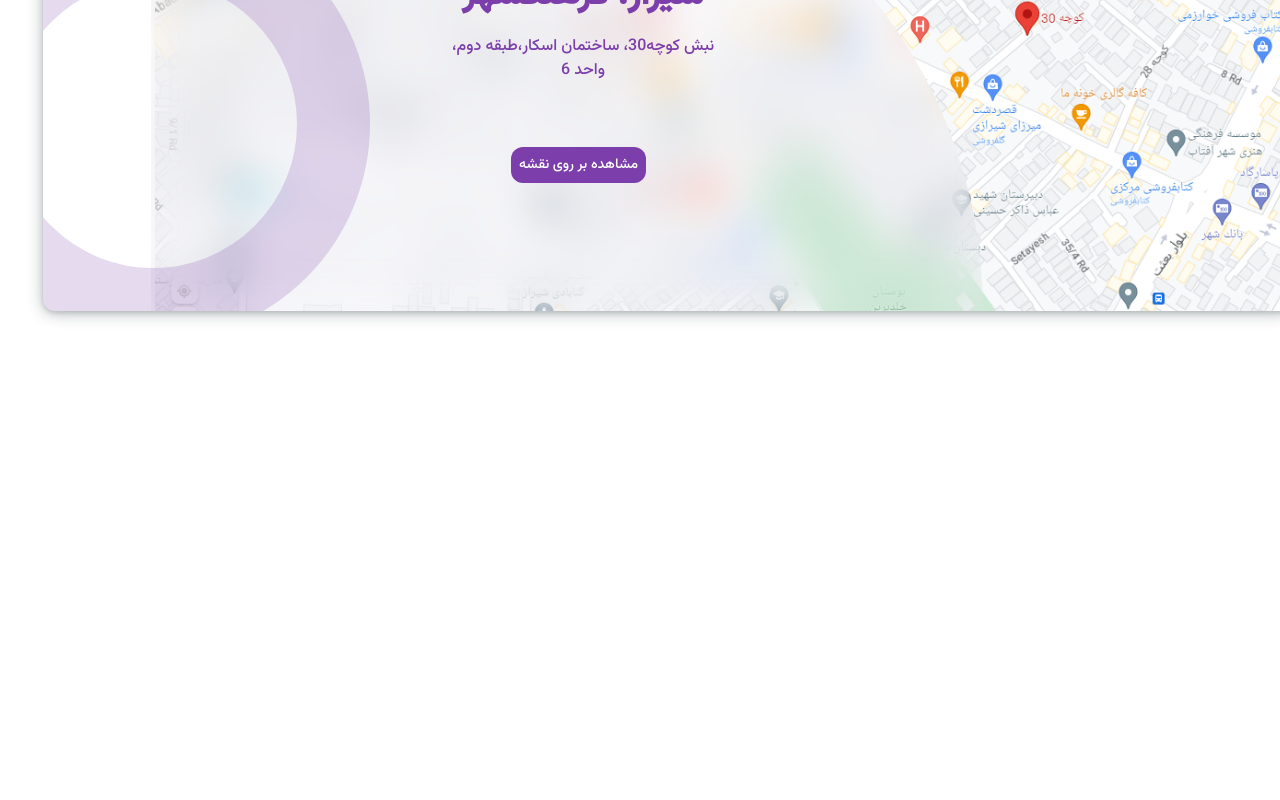
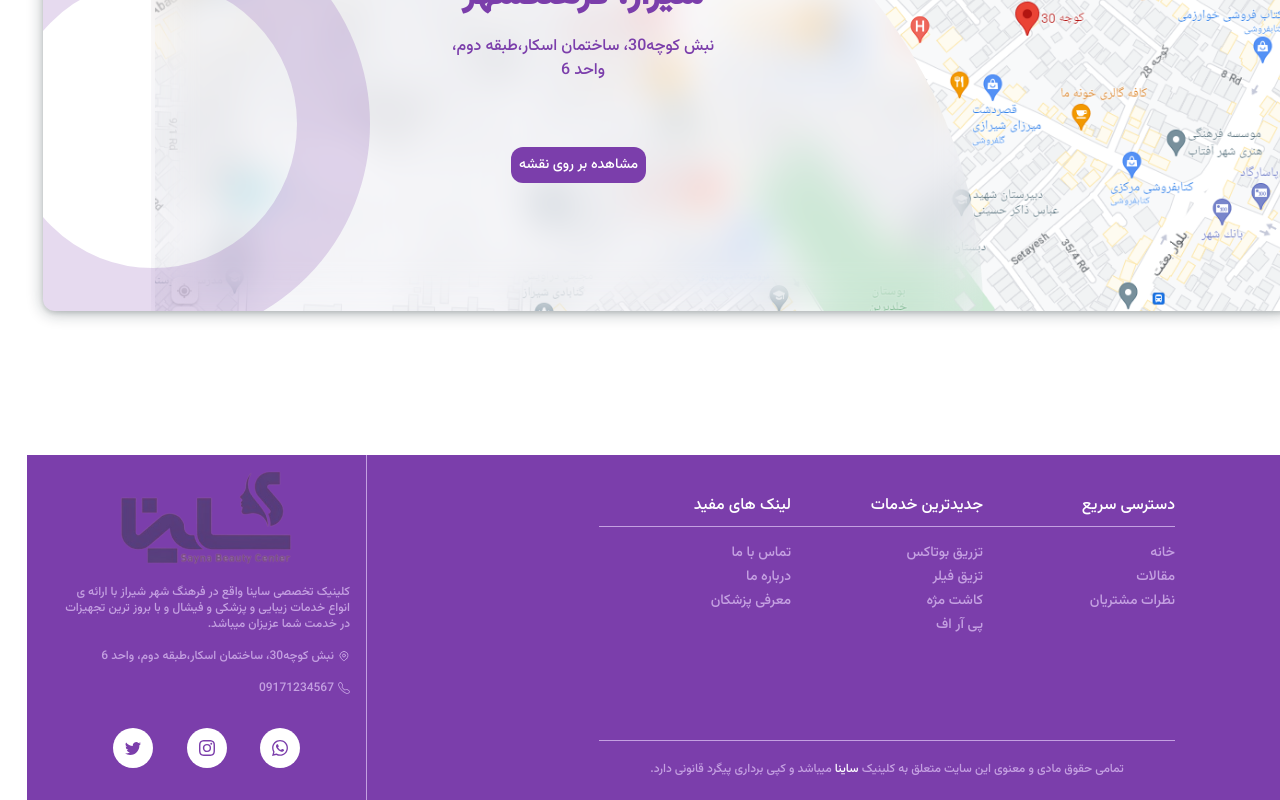
Before and after one commit to rezafarhangian/Saina-Beauty-Clinic, a React (Create React App) app: page / in a window 1280 px wide. Shown: the part 5145-5945 px from the top of the page. Before the commit the page ends 5536 px from the top, so only its background shows below. Built offline with nearby package versions, Linux system fonts and the light colour scheme.

Commit message:
The creation of the footer is finished

```diff
--- a/src/Components/AboutUsSection.jsx
+++ b/src/Components/AboutUsSection.jsx
@@ -2,7 +2,7 @@ import React from "react";
 
 export default function AboutUsSection() {
   return (
-    <div className="container relative -top-20">
+    <div className="container relative -top-20 mb-16">
       <div className="text-center relative">
         <img className="absolute hidden lg:block right-72 xl:right-96 2xl:right-[500px] -top-20" src="./Images/AboutUsSection/Ellipse.svg" alt="Ellipse" />
         <h2 className="text-3xl md:text-5xl text-[#363E4E]">
--- /dev/null
+++ b/src/Components/Footer.jsx
@@ -0,0 +1,91 @@
+import React from "react";
+import { HiOutlineLocationMarker } from "react-icons/hi";
+import { BsTelephone, BsInstagram, BsTwitter } from "react-icons/bs";
+import { ImWhatsapp } from "react-icons/im";
+
+export default function Footer() {
+  return (
+    <div className="bg-Saina">
+      <div className="container flex flex-col md:flex-row md:items-center md:justify-around ">
+
+        <div>
+          <div className="flex items-center lg:justify-center pt-2 m-auto flex-wrap md:pb-[62px]	border-b-[1px] border-[#C4A0E1]">
+            <div className="w-36 md:w-48 h-48">
+              <p className="text-white border-b-[1px] border-[#C4A0E1] py-2">
+                دسترسی سریع
+              </p>
+              <ul className="text-[#C4A0E1] text-sm mt-4">
+                <li>خانه</li>
+                <li className="mt-1">مقالات</li>
+                <li className="mt-1">نظرات مشتریان</li>
+              </ul>
+            </div>
+            <div className="w-36 md:w-48 h-48 ">
+              <p className="text-white border-b-[1px] border-[#C4A0E1] py-2">
+                جدیدترین خدمات
+              </p>
+              <ul className="text-[#C4A0E1] text-sm mt-4">
+                <li>تزریق بوتاکس</li>
+                <li className="mt-1">تزیق فیلر</li>
+                <li className="mt-1">کاشت مژه</li>
+                <li className="mt-1">پی آر اف</li>
+              </ul>
+            </div>
+            <div className="w-36 md:w-48 h-48">
+              <p className="text-white border-b-[1px] border-[#C4A0E1] py-2">
+                لینک های مفید
+              </p>
+              <ul className="text-[#C4A0E1] text-sm mt-4">
+                <li className="mt-1">تماس با ما</li>
+                <li className="mt-1">درباره ما</li>
+                <li className="mt-1">معرفی پزشکان</li>
+              </ul>
+            </div>
+          </div>
+          <p className="text-[#C4A0E1] text-xs hidden text-center mt-5 md:block">
+            تمامی حقوق مادی و معنوی این سایت متعلق به کلینیک{" "}
+            <span className="text-white">ساینا</span> میباشد و کپی برداری پیگرد
+            قانونی دارد.
+          </p>
+        </div>
+
+        <div className=" w-72 md:w-80 xl:-ml-28  p-4 m-auto md:m-0 md:border-r-[1px] border-[#C4A0E1]   bg-red-40">
+          <img
+            className="w-[180px] m-auto"
+            src="./Images/Footer/logo-footer1.png"
+            alt="logo"
+          />
+          <p className="text-[#C4A0E1] text-xs mt-4">
+            کلینیک تخصصی ساینا واقع در فرهنگ شهر شیراز با ارائه ی انواع خدمات
+            زیبایی و پزشکی و فیشال و با بروز ترین تجهیزات در خدمت شما عزیزان
+            میباشد.
+          </p>
+          <div className="flex items-center text-[#C4A0E1] text-xs mt-4">
+            <HiOutlineLocationMarker className="text-[#C4A0E1]" />
+            <p className="mr-1">نبش کوچه30، ساختمان اسکار،طبقه دوم، واحد 6</p>
+          </div>
+          <div className="flex items-center text-xs text-[#C4A0E1] mt-4">
+            <BsTelephone className="text-[#C4A0E1]" />
+            <span className="mr-1">09171234567</span>
+          </div>
+
+          <div className="flex items-center justify-evenly border-b-[1px] md:border-b-0 p-4 border-[#C4A0E1] mt-4">
+            <div className="w-10 h-10 bg-white rounded-full flex items-center justify-center">
+              <ImWhatsapp className="text-Saina " />
+            </div>
+            <div className="w-10 h-10 bg-white rounded-full flex items-center justify-center">
+              <BsInstagram className="text-Saina " />
+            </div>
+            <div className="w-10 h-10 bg-white rounded-full flex items-center justify-center">
+              <BsTwitter className="text-Saina " />
+            </div>
+          </div>
+          <p className="text-[#C4A0E1] text-xs text-center mt-5 md:hidden">
+            تمامی حقوق مادی و معنوی این سایت متعلق به کلینیک ساینا میباشد و کپی
+            برداری پیگرد قانونی دارد.
+          </p>
+        </div>
+      </div>
+    </div>
+  );
+}
--- a/src/Pages/Home.js
+++ b/src/Pages/Home.js
@@ -6,6 +6,7 @@ import ArticlesSection from "../Components/ArticlesSection"
 import CustomersComments from '../Components/CustomersComments'
 import Reservation from '../Components/Reservation'
 import AboutUsSection from '../Components/AboutUsSection'
+import Footer from '../Components/Footer'
 
 export default function Home() {
   return (
@@ -17,6 +18,7 @@ export default function Home() {
       <CustomersComments/>
       <Reservation/>
       <AboutUsSection/>
+      <Footer/>
     </div>
   )
 }
```
Also changed, not shown: public/Images/Footer/logo-footer.svg (added), public/Images/Footer/logo-footer1.png (added).
